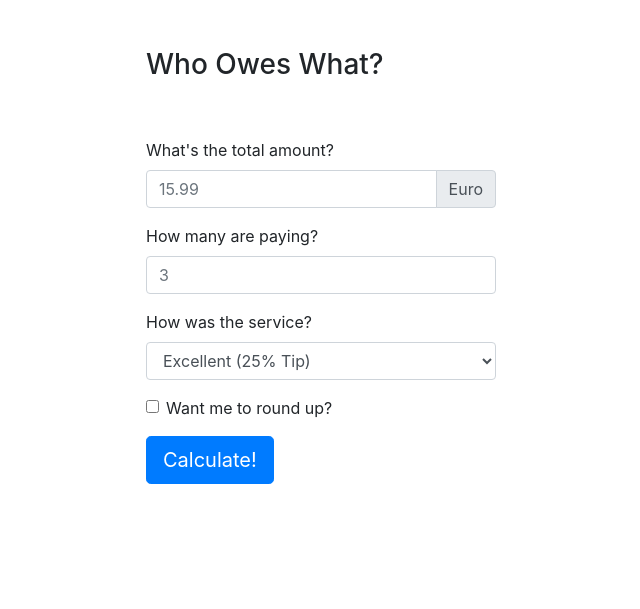
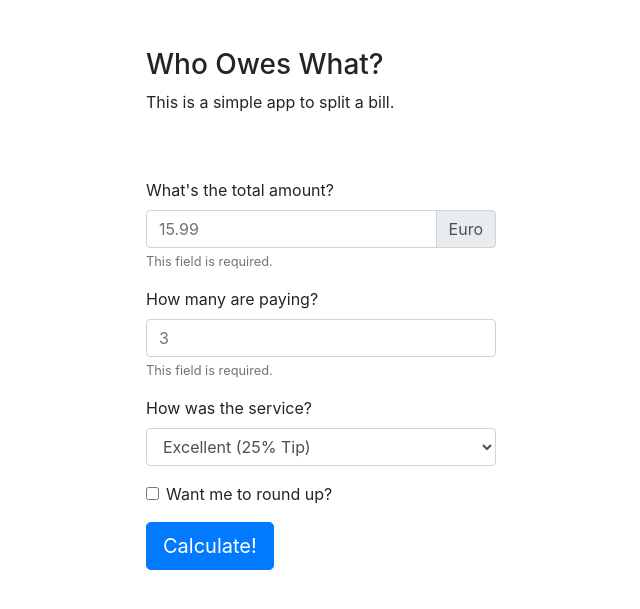
Before and after one commit to voggi/p2, a PHP site: page / in a window 1280 px wide. Shown: the top 609 px of the page, without its empty margins (319-959 px from the left). Run offline with PHP 8.4, Linux system fonts and the light colour scheme.

Commit message:
Final markups

```diff
--- a/index.php
+++ b/index.php
@@ -23,6 +23,8 @@ require('logic.php');
         <div class="row mt-5 justify-content-center">
             <div class="col-4">
                 <h3>Who Owes What?</h3>
+
+                <p>This is a simple app to split a bill.</p>
             </div>
         </div>
 
@@ -45,6 +47,8 @@ require('logic.php');
                                 <span class="input-group-text">Euro</span>
                             </div>
                         </div>
+
+                        <small class="form-text text-muted">This field is required.</small>
                     </div>
 
                     <div class="form-group">
@@ -56,6 +60,8 @@ require('logic.php');
                                name="number-of-people"
                                placeholder="3"
                                value="<?=$form->prefill('number-of-people'); ?>">
+
+                        <small class="form-text text-muted">This field is required.</small>
                     </div>
 
                     <div class="form-group">
@@ -99,7 +105,8 @@ require('logic.php');
                     <div class="alert alert-danger">
                         <ul>
                             <?php foreach ($errors as $error) : ?>
-                                <li><?=$error; ?></li>
+                                <!-- Maybe not necessary to sanitize this, but for the sake of completeness I do. -->
+                                <li><?=sanitize($error); ?></li>
                             <?php endforeach; ?>
                         </ul>
                     </div>
@@ -111,7 +118,8 @@ require('logic.php');
             <div class="row mt-5 justify-content-center">
                 <div class="col-4">
                     <div class="alert alert-success">
-                        <?=$result; ?>
+                        <!-- Maybe not necessary to sanitize this, but for the sake of completeness I do. -->
+                        <?=sanitize($result); ?>
                     </div>
                 </div>
             </div>
--- a/logic.php
+++ b/logic.php
@@ -13,7 +13,7 @@ $billSplitter = new BillSplitter();
 
 if ($form->isSubmitted()) {
     $errors = $form->validate([
-        'amount' => 'required|numeric',
+        'amount' => 'required|numeric|min:0',
         'number-of-people' => 'required|numeric|min:0',
     ]);
 }
```
Also changed, not shown: README.md, 1 other file.
